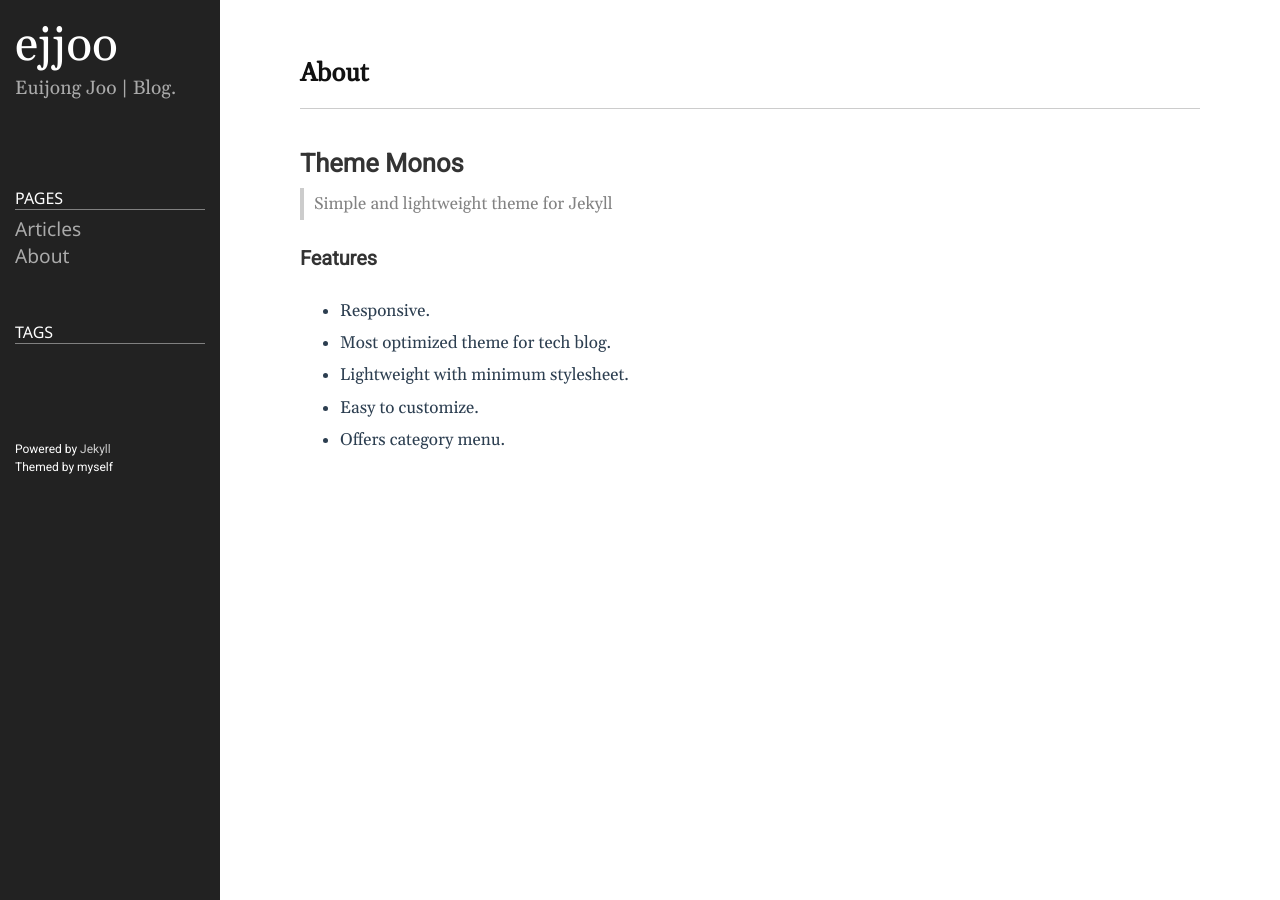
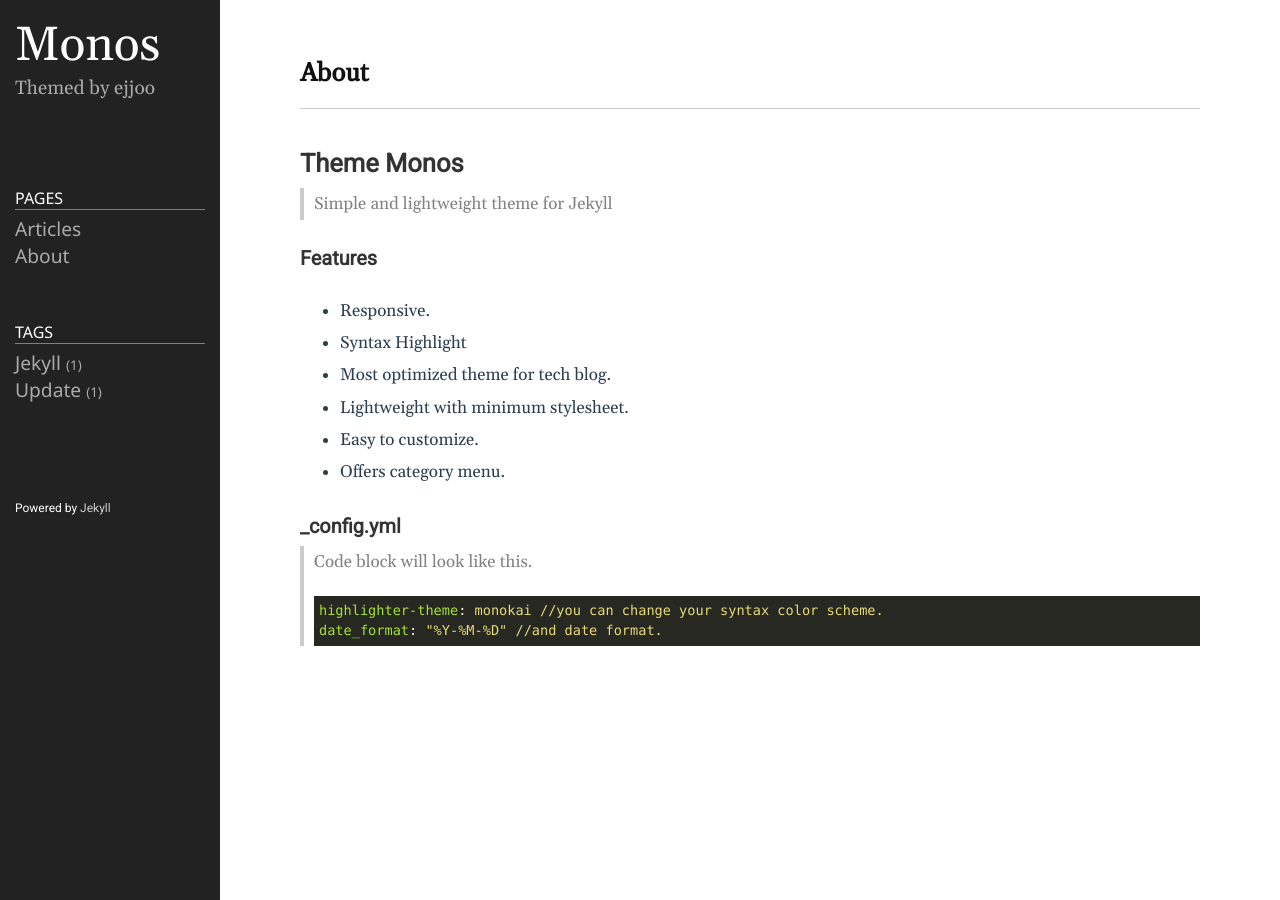
Before and after one commit to ejjoo/jekyll-theme-monos, a Jekyll site: the page built from about.md, in a window 1280 px wide. Built offline with Jekyll 4.4.1, drawn with Linux system fonts in a browser that asks for light colours.

Commit message:
update config and about page

````diff
--- a/_config.yml
+++ b/_config.yml
@@ -18,10 +18,10 @@
 # You can create any custom variable you would like, and they will be accessible
 # in the templates via {{ site.myvariable }}.
 
-title: ejjoo
+title: Monos
 email: ejjoo7994@gmail.com
 description: >- # this means to ignore newlines until "baseurl:"
-  Euijong Joo | Blog.
+  Themed by ejjoo
 # baseurl: "/" # the subpath of your site, e.g. /blog
 # url: "http://ejjoo.github.io" # the base hostname & protocol for your site, e.g. http://example.com
 github_username: ejjoo
@@ -30,6 +30,7 @@
   optimize: true
 # Build settings
 # theme: minima
+highlighter-theme: monokai
 date_format: "%Y-%M-%D"
 plugins:
   - jekyll-feed
--- a/_includes/default.html
+++ b/_includes/default.html
@@ -1,8 +1,10 @@
 <!DOCTYPE html>
 <html lang="{{ page.lang | default: site.lang | default: "en" }}">
   {%- include head.html -%}
+  <style>@import url(/public/css/syntax/{{ site.highlighter-theme }}.css);</style>
   <title>{{ site.title }}</title>
   <!-- <link href="/public/css/bootstrap.min.css" rel="stylesheet"> -->
+
   <link href="/public/css/style.css" rel="stylesheet">
   <body>
   	<div class="container">
--- a/_includes/sidebar.html
+++ b/_includes/sidebar.html
@@ -49,5 +49,4 @@
 
 <div class="sidebar-item sidebar-footer">
 	<p>Powered by <a href="https://github.com/jekyll/jekyll">Jekyll</a></p>
-	<p>Themed by myself</p>
 </div>
--- a/about.md
+++ b/about.md
@@ -9,7 +9,15 @@
 
 ### Features
 - Responsive.
+- Syntax Highlight
 - Most optimized theme for tech blog.
 - Lightweight with minimum stylesheet.
 - Easy to customize.
 - Offers category menu.
+
+### _config.yml
+> Code block will look like this.
+```yml
+highlighter-theme: monokai //you can change your syntax color scheme.
+date_format: "%Y-%M-%D" //and date format.
+```
--- a/public/css/style.css
+++ b/public/css/style.css
@@ -1,6 +1,5 @@
 @import url(//fonts.googleapis.com/css?family=Ubuntu:500&subset=latin,latin-ext);
 @import url('https://fonts.googleapis.com/css?family=Gelasio|Kulim+Park|Nanum+Myeongjo|Nanum+Gothic|Noto+Sans|Noto+Sans+KR|Roboto&display=swap');
-@import url(syntax/monokai.css);
 
 :root {
   --blue: #007bff;
````
Also changed, not shown: _posts/2020-01-02-welcome-to-jekyll.markdown (added, +29 -0 lines), Gemfile.lock (added).
